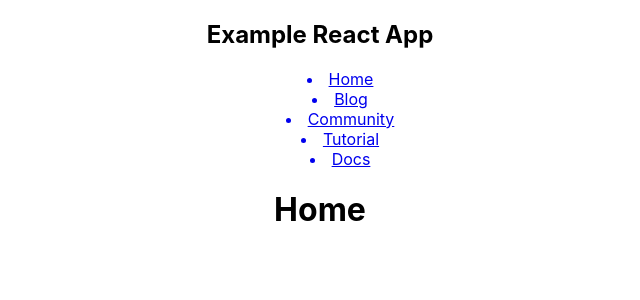
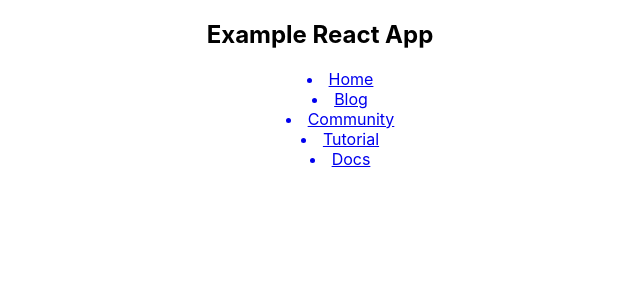
Before and after one commit to Zappp/frontend-react-playground, a React (Create React App) app: page / in a window 1280 px wide. Shown: the top 300 px of the page, without its empty margins (320-960 px from the left). Built offline with nearby package versions, Linux system fonts and the light colour scheme.

Commit message:
commiting changes before attempting to resolve problem with routing to Home component

```diff
--- a/src/App.js
+++ b/src/App.js
@@ -16,7 +16,7 @@
       <div className="App">
         <Nav />
         <Switch>
-          <Route path="/" exact component={Home} />
+          <Route path="/components/Home" exact component={Home} />
           <Route path="/components/Blog" component={Blog} />
           <Route path="/components/Community" component={Community} />
           <Route path="/components/Docs" component={Docs} />
```
Also changed, not shown: 1 other file (tests, documents, lock files or other folders).
